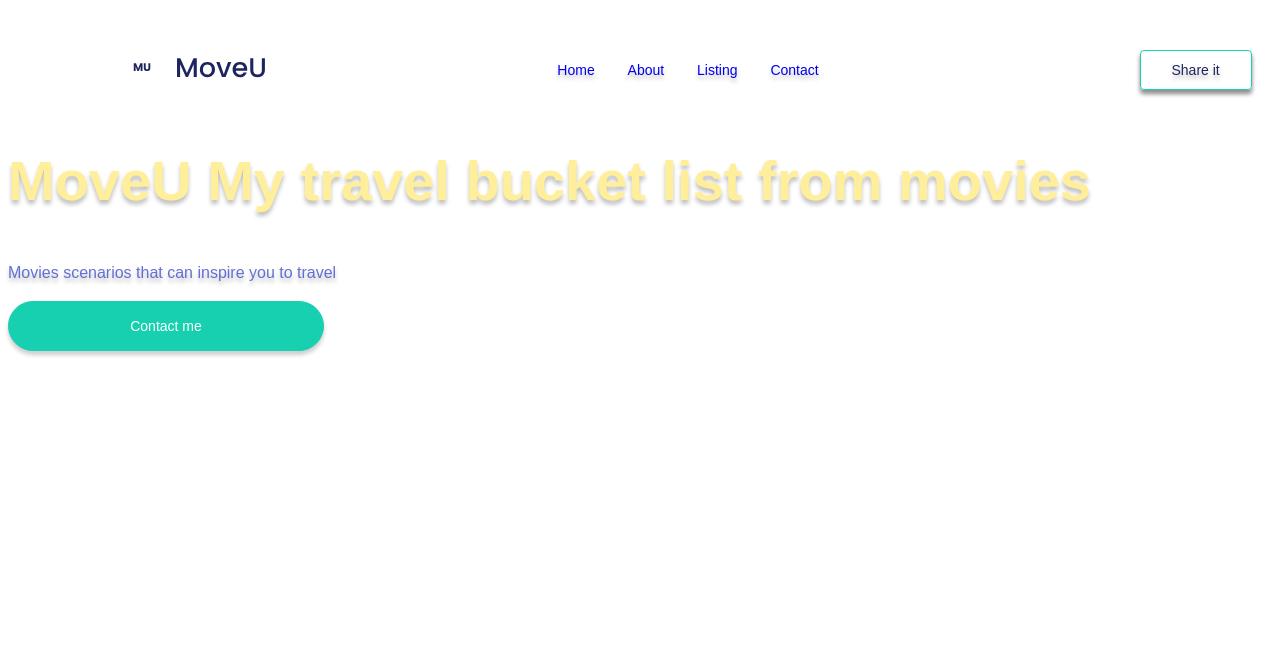
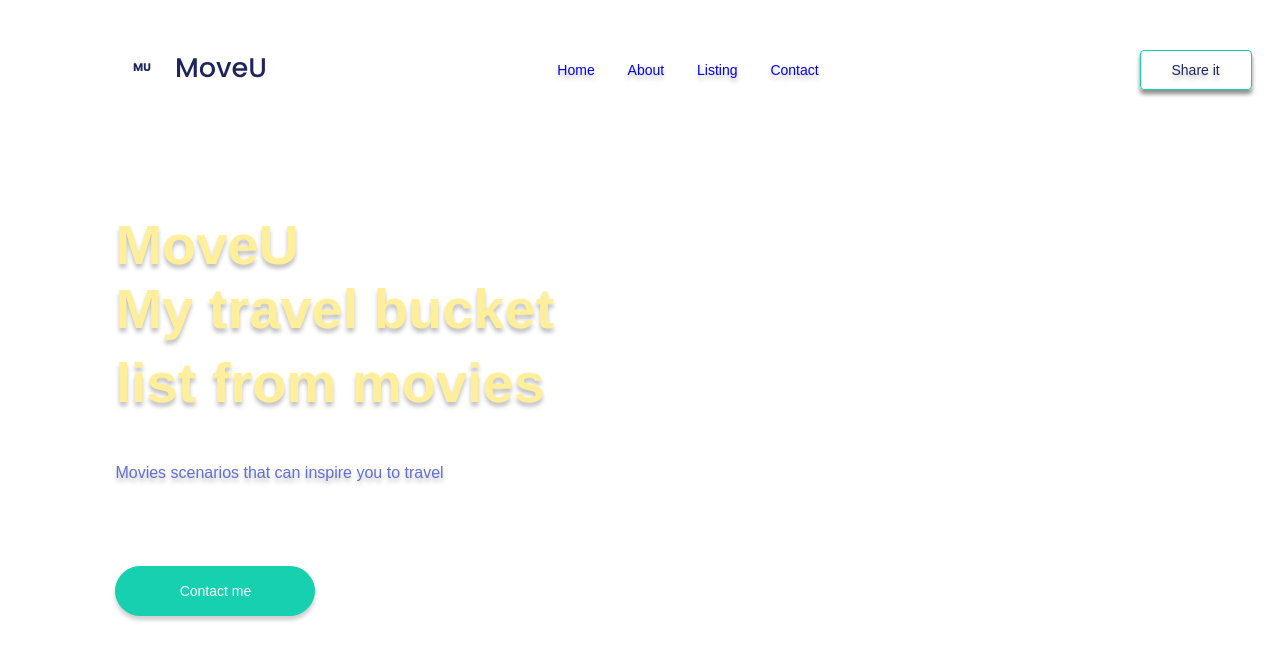
Before and after one commit to candidofabianny/move_u, a Next.js app: page / in a window 1280 px wide. Shown: the top 660 px of the page. Built offline with nearby package versions, Linux system fonts and the light colour scheme.

Commit message:
button and first page

```diff
--- /dev/null
+++ b/src/components/first_page/firstp.module.css
@@ -0,0 +1,4 @@
+.container{
+    background: #17D0AF;
+
+}
--- /dev/null
+++ b/src/components/first_page/index.tsx
@@ -0,0 +1,15 @@
+import React from "react"
+import Styles from "./firstp.module.css"
+import {linkRel} from 'link-rel'
+
+const First_page = () => {
+    return <div className={Styles.container}>
+        <div className="background">
+            <div/>
+
+        </div>
+    </div>
+
+}
+
+export default First_page;
--- a/src/components/welcome/index.tsx
+++ b/src/components/welcome/index.tsx
@@ -4,7 +4,9 @@ import Styles from "./welcome.module.css";
 const Welcome = () => {
     return <div className={Styles.container}>
         <div className={Styles.text}></div>
-        <h1 className={Styles.h1}>MoveU My travel bucket list from movies</h1>
+        <h1 className={Styles.h1}>MoveU</h1>
+        <h2 className={Styles.h2}>My travel bucket</h2>
+        <h2 className={Styles.h2}>list from movies</h2>
         <p className={Styles.p}>Movies scenarios that can inspire you to travel</p>
         <button className={Styles.buttonshare}>Contact me</button>
         <div className={Styles.box}></div>
--- a/src/components/welcome/welcome.module.css
+++ b/src/components/welcome/welcome.module.css
@@ -5,12 +5,24 @@
     font-style: normal;
     font-weight: 700;
     font-size: 56px;
-    line-height: 84px;
-
+    margin-top: 110px;
+    margin-left: 8.5%;
     color: #FFEF9B;
 
     text-shadow: 0px 4px 4px rgba(0, 0, 0, 0.25);
     }
+
+    .h2{
+        font-family: 'Poppins', sans-serif;
+        font-style: normal;
+        font-weight: 700;
+        font-size: 56px;
+        margin-top: -38px;
+        margin-left: 8.5%;
+        color: #FFEF9B;
+
+        text-shadow: 0px 4px 4px rgba(0, 0, 0, 0.25);
+        }
 
 
 .p{
@@ -19,20 +31,21 @@ font-style: normal;
 font-weight: 400;
 font-size: 16px;
 line-height: 24px;
+margin-left: 8.5%;
 text-shadow: 0px 4px 4px rgba(0, 0, 0, 0.25);
 color: rgba(37, 55, 199, 0.7);
 }
 
 .buttonshare{
-    width: 25%;
+    width: 200px;
     height: 50px;
     color: #FFFFFF;
     font-size: 14px;
     font-weight: 500;
     font-display: center;
     font-family: 'Poppins', sans-serif;
-    left: 165px;
-    top: 560px;
+    margin-left: 8.5%;
+    margin-top: 65px;
     border: 1px solid #17D0AF;
     background: #17D0AF;
     box-shadow: 0px 4px 4px rgba(0, 0, 0, 0.1), 0px 4px 4px rgba(0, 0, 0, 0.1);
--- a/src/pages/index.tsx
+++ b/src/pages/index.tsx
@@ -4,12 +4,14 @@ import styles from '@/pages/Home.module.css'
 import Styles from '@/components/welcome/welcome.module.scss';
 import Header from '@/components/header'
 import Welcome from '@/components/welcome'
+import First_page from '@/components/first_page';
 
 const inter = Inter({ subsets: ['latin'] })
 
 export default function Home() {
   return (
     <div className={styles.container}>
+      <First_page />
       <Header />
       <Welcome />
       </div>
--- a/src/styles/Mixings/colors.scss
+++ /dev/null
@@ -1,3 +0,0 @@
-$main_green:#81EEC7;
-$title_blue:#1E255E;
-$white_green:#F9FFFC;
```
